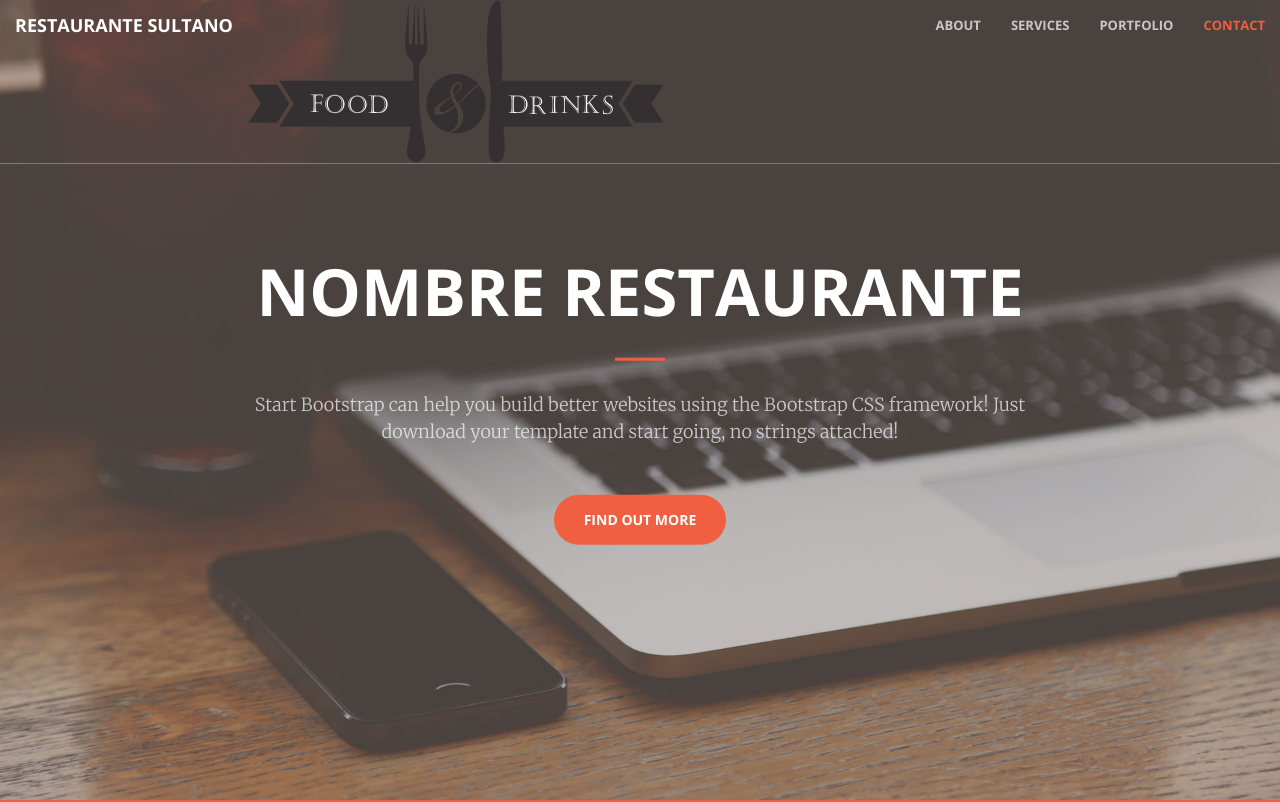
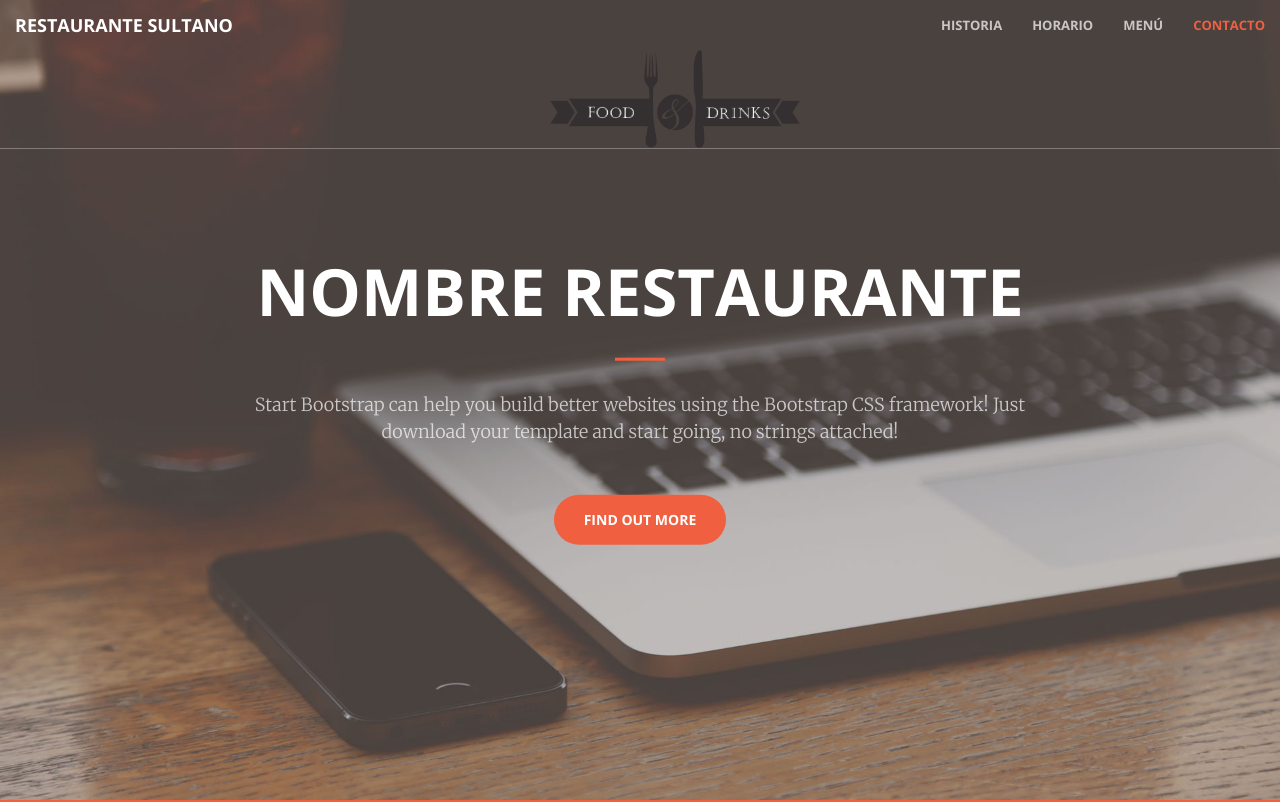
Before and after one commit to carlosaceros/restaurant, a plain HTML site: page index.html in a window 1280 px wide. Shown: the top 802 px of the page. Drawn offline with nearby package versions, Linux system fonts and the light colour scheme.

Commit message:
logoposicion

```diff
--- a/css/creative.css
+++ b/css/creative.css
@@ -84,7 +84,13 @@ aside {
     -moz-transition: all .35s;
     transition: all .35s;
 }
+.log{
 
+    width: 250px;
+    height: auto;
+    margin-left: 550px;
+    padding: 0px;
+}
 .navbar-default .navbar-header .navbar-brand {
     text-transform: uppercase;
     font-family: 'Open Sans','Helvetica Neue',Arial,sans-serif;
--- a/index.html
+++ b/index.html
@@ -37,9 +37,12 @@
 <body id="page-top">
 
     <nav id="mainNav" class="navbar navbar-default navbar-fixed-top">
+
         <div class="container-fluid">
+
             <!-- Brand and toggle get grouped for better mobile display -->
             <div class="navbar-header">
+
                 <button type="button" class="navbar-toggle collapsed" data-toggle="collapse" data-target="#bs-example-navbar-collapse-1">
                     <span class="sr-only">Toggle navigation</span>
                     <span class="icon-bar"></span>
@@ -52,24 +55,25 @@
 
             <!-- Collect the nav links, forms, and other content for toggling -->
             <div class="collapse navbar-collapse" id="bs-example-navbar-collapse-1">
-                <img src="img/logo.png">
+
                 <ul class="nav navbar-nav navbar-right">
                     <li>
-                        <a class="page-scroll" href="#about">About</a>
+                        <a class="page-scroll" href="#about">HISTORIA</a>
                     </li>
                     <li>
-                        <a class="page-scroll" href="#services">Services</a>
+                        <a class="page-scroll" href="#services">HORARIO</a>
                     </li>
                     <li>
-                        <a class="page-scroll" href="#portfolio">Portfolio</a>
+                        <a class="page-scroll" href="#portfolio">MENÚ</a>
                     </li>
                     <li>
-                        <a class="page-scroll" href="#contact">Contact</a>
+                        <a class="page-scroll" href="#contact">CONTACTO</a>
                     </li>
                 </ul>
             </div>
             <!-- /.navbar-collapse -->
         </div>
+         <a href="#page-top"><img class="log"  src="img/logo.png"></a>
         <!-- /.container-fluid -->
     </nav>
 
```
